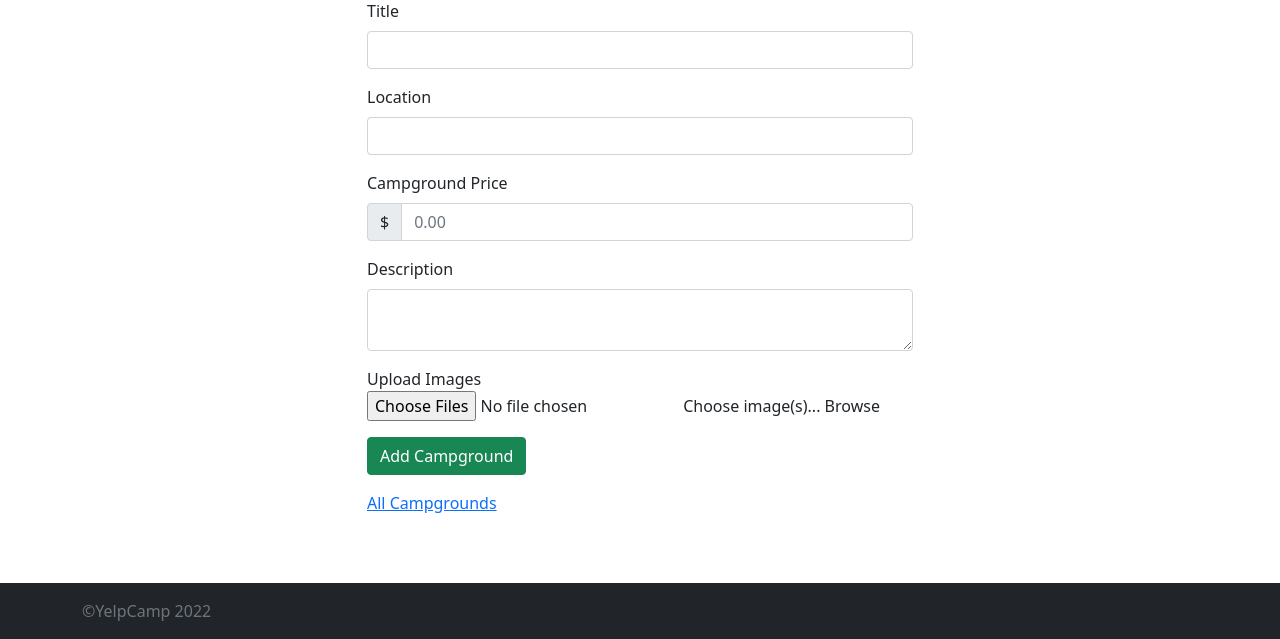
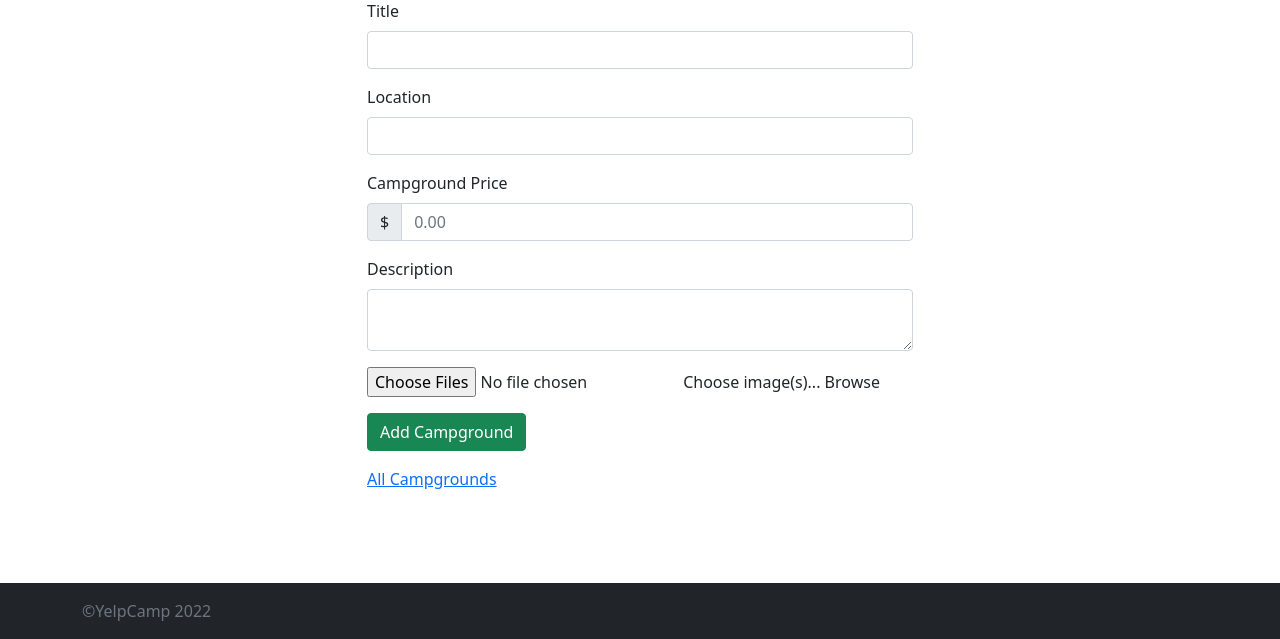
Before and after one commit to csmanyaka2012/Camp, a Node server app: page /campgrounds/new in a window 1280 px wide. Shown: the part 161-800 px from the top of the page. Run offline with Node 20, Linux system fonts and the light colour scheme; the visitor is signed in with stand-in values (Sample User, id 1); some libraries are stand-ins or nearby versions.

Commit message:
update new camp

```diff
--- a/views/campgrounds/new.ejs
+++ b/views/campgrounds/new.ejs
@@ -43,7 +43,6 @@
                 </div>
             </div>
             <div class="mb-3">
-                <label for="">Upload Images</label>
                 <div class="form-file custom-file">
                     <input type="file" class="form-file-input" id="image" name="image" multiple>
                     <label class="form-file-label" for="image">
```
